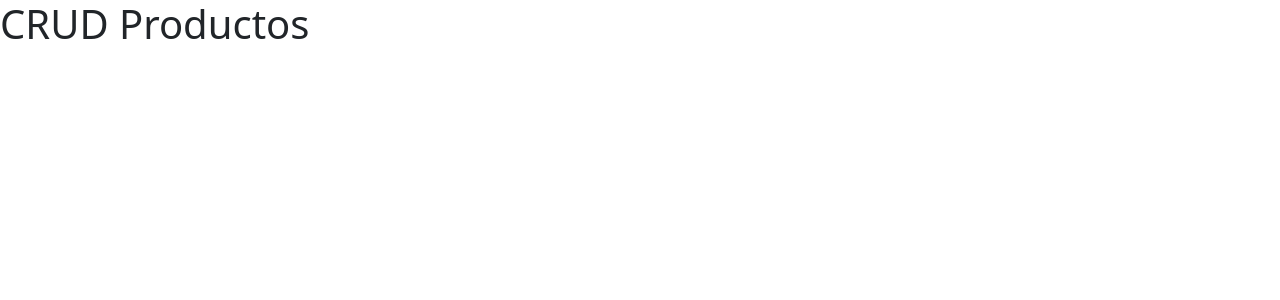
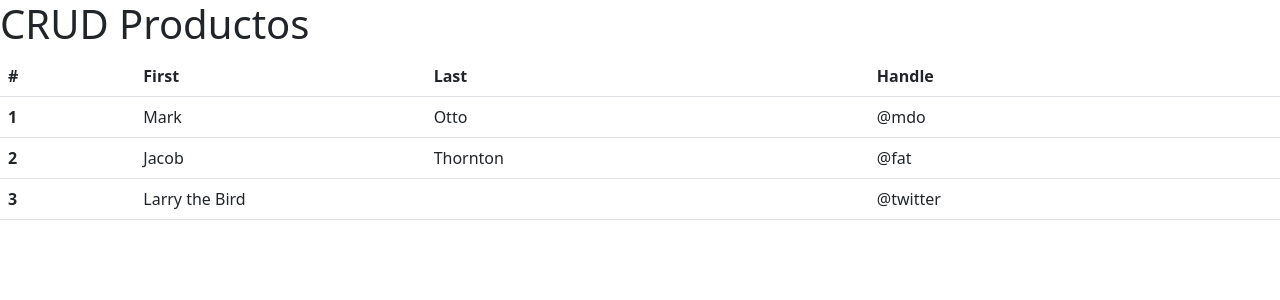
Before and after one commit to FabioDrizZt/CRUD_Productos, a PHP site: page / in a window 1280 px wide. Shown: the top 300 px of the page. Run offline with PHP 8.4, Linux system fonts and the light colour scheme.

Commit message:
agregue archivo tabla y archivo css

```diff
--- /dev/null
+++ b/css/style.css
@@ -0,0 +1,3 @@
+body {
+    padding: 50;
+}
--- a/index.php
+++ b/index.php
@@ -4,11 +4,41 @@
     <meta charset="utf-8">
     <meta name="viewport" content="width=device-width, initial-scale=1">
     <title>Mis Productos</title>
+    <link rel="stylesheet" type="text/css" href="./css/style.css">
     <link href="https://cdn.jsdelivr.net/npm/bootstrap@5.2.0/dist/css/bootstrap.min.css" rel="stylesheet" integrity="sha384-gH2yIJqKdNHPEq0n4Mqa/HGKIhSkIHeL5AyhkYV8i59U5AR6csBvApHHNl/vI1Bx" crossorigin="anonymous">
   </head>
   <body>
     <h1>CRUD Productos</h1>
 
+    <table class="table">
+  <thead>
+    <tr>
+      <th scope="col">#</th>
+      <th scope="col">First</th>
+      <th scope="col">Last</th>
+      <th scope="col">Handle</th>
+    </tr>
+  </thead>
+  <tbody>
+    <tr>
+      <th scope="row">1</th>
+      <td>Mark</td>
+      <td>Otto</td>
+      <td>@mdo</td>
+    </tr>
+    <tr>
+      <th scope="row">2</th>
+      <td>Jacob</td>
+      <td>Thornton</td>
+      <td>@fat</td>
+    </tr>
+    <tr>
+      <th scope="row">3</th>
+      <td colspan="2">Larry the Bird</td>
+      <td>@twitter</td>
+    </tr>
+  </tbody>
+</table>
 
     <script src="https://cdn.jsdelivr.net/npm/bootstrap@5.2.0/dist/js/bootstrap.bundle.min.js" integrity="sha384-A3rJD856KowSb7dwlZdYEkO39Gagi7vIsF0jrRAoQmDKKtQBHUuLZ9AsSv4jD4Xa" crossorigin="anonymous"></script>
   </body>
```
